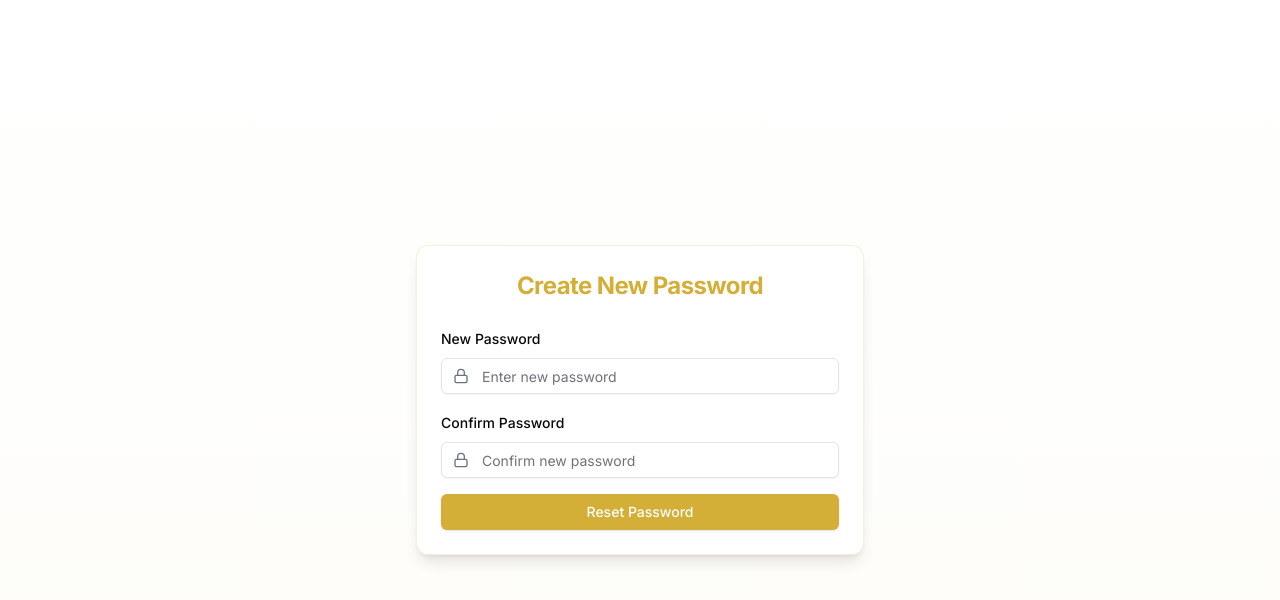
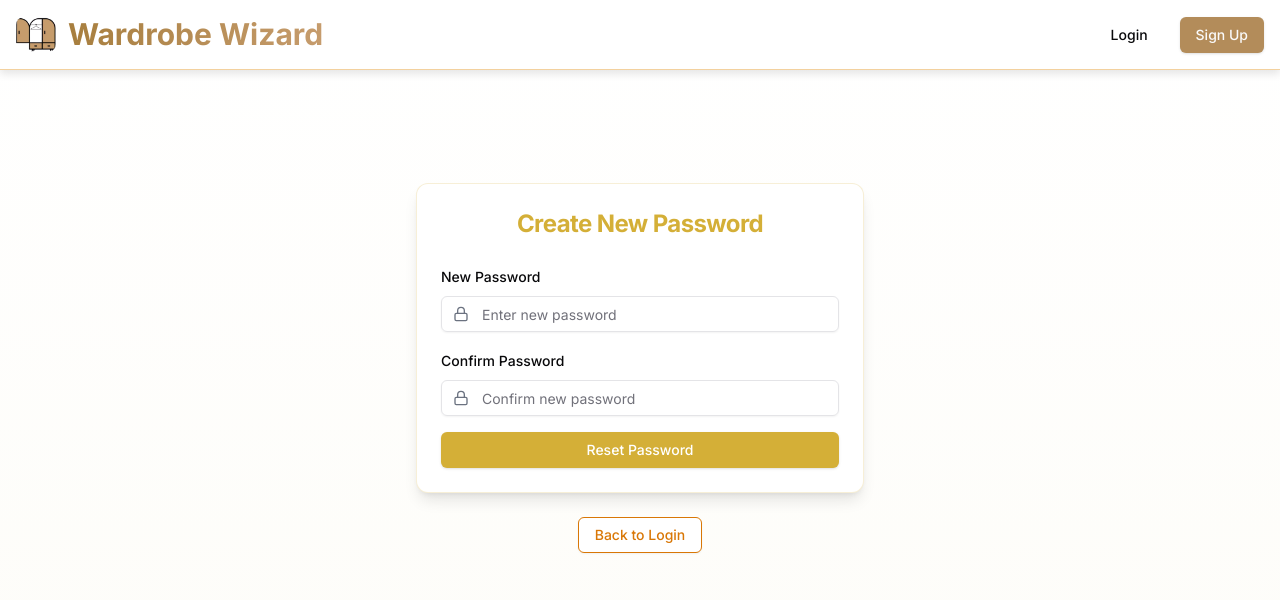
Before and after one commit to aal51282/wardrobe-wizard, a Next.js app: page /reset-password-confirmation in a window 1280 px wide. Shown: the top 600 px of the page. Built offline with nearby package versions, Linux system fonts and the light colour scheme.

Commit message:
Added a Back to Login button to reset-password-confirmation.

```diff
--- a/app/reset-password-confirmation/page.tsx
+++ b/app/reset-password-confirmation/page.tsx
@@ -1,14 +1,28 @@
 import { Suspense } from "react";
 import { ConfirmResetForm } from "@/components/custom/auth/confirm-reset-form";
 import { LoadingSpinner } from "@/components/ui/loading-spinner";
+import { Header } from "@/components/custom/unregistered-user-view/Header";
+import { Button } from "@/components/ui/button";
+import Link from "next/link";
 
 export default function ResetPasswordConfirmationPage() {
   return (
-    <div className="min-h-screen bg-gradient-to-b from-white to-[#F9F6E8]/30
-                    flex items-center justify-center px-4 py-12">
-      <Suspense fallback={<LoadingSpinner />}>
-        <ConfirmResetForm />
-      </Suspense>
+    <div className="min-h-screen flex flex-col bg-white">
+      <Header />
+      <div className="min-h-[calc(100vh-64px)] bg-gradient-to-b from-white to-[#F9F6E8]/30
+                    flex flex-col items-center justify-center px-4 py-12">
+        <Suspense fallback={<LoadingSpinner />}>
+          <ConfirmResetForm />
+        </Suspense>
+
+        <Button
+          variant="outline"
+          className="mt-6 text-amber-600 border-amber-600 hover:bg-amber-50"
+          asChild
+        >
+          <Link href="/login">Back to Login</Link>
+        </Button>
+      </div>
     </div>
   );
 }
```
